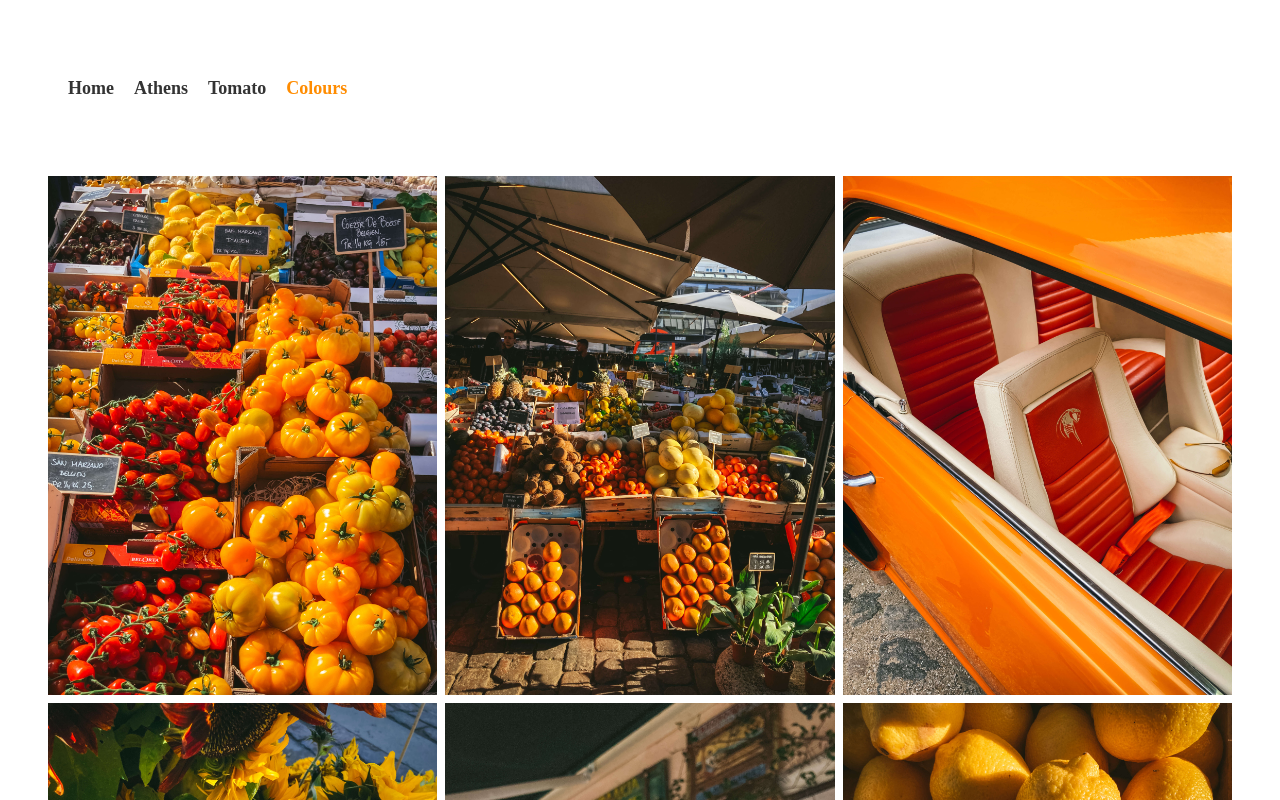
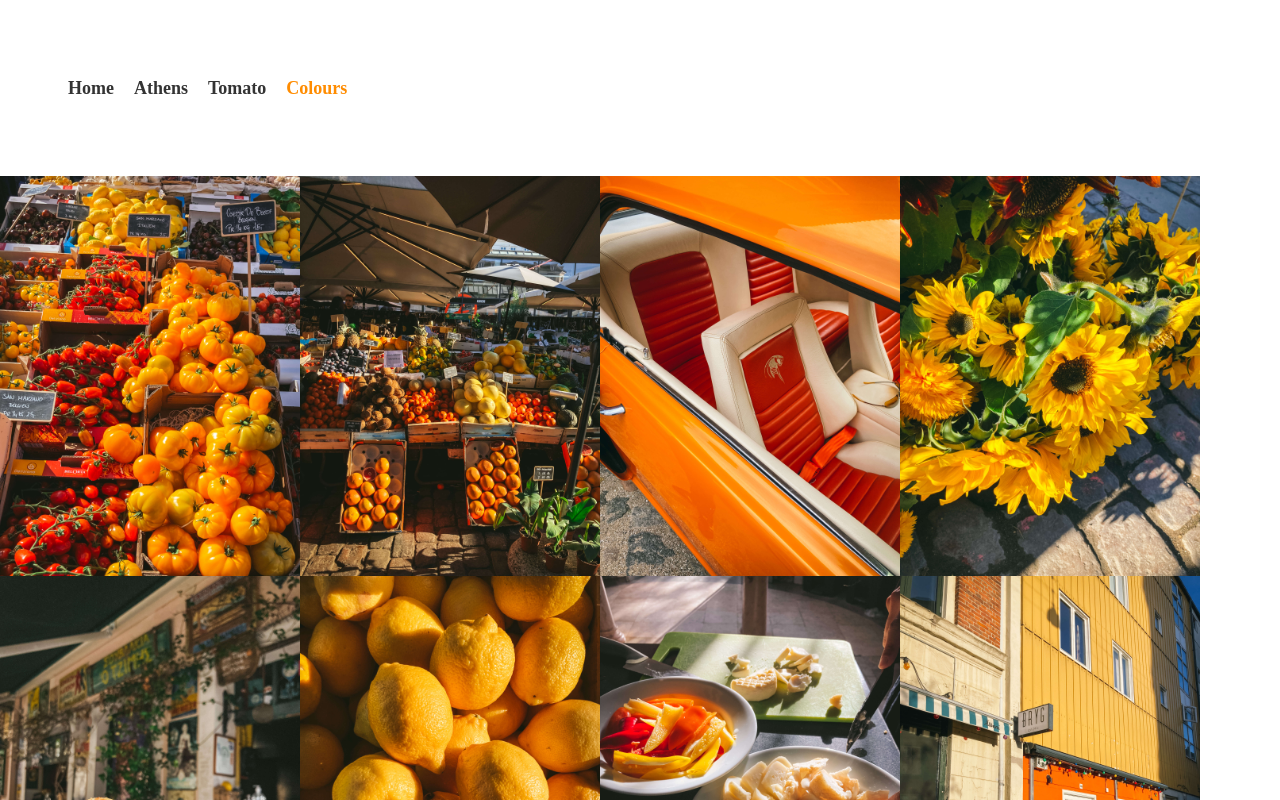
Before and after one commit to kamarini09/photography_portfolio, a Next.js app: page /projects/colours in a window 1280 px wide. Shown: the top 800 px of the page. Built offline with nearby package versions, Linux system fonts and the light colour scheme.

Commit message:
its working but not completly

```diff
--- a/package.json
+++ b/package.json
@@ -9,6 +9,7 @@
     "lint": "next lint"
   },
   "dependencies": {
+    "antd": "^5.4.6",
     "next": "13.3.1",
     "react": "18.2.0",
     "react-dom": "18.2.0"
--- a/src/components/PhotoCard.js
+++ b/src/components/PhotoCard.js
@@ -1,6 +1,18 @@
+import { Image } from 'antd';
+import { useState } from 'react';
+
 export default function PhotoCard(props){
+  const [visible, setVisible] = useState(false);
 
-    return (
-       <img src={props.imageUrl} alt="" />
-    )
+  return (
+    <Image.PreviewGroup>
+      <Image
+        preview={{ visible }}
+        width={300}
+        src={props.imageUrl}
+        alt=""
+        onClick={() => setVisible(true)}
+      />
+    </Image.PreviewGroup>
+  )
 }
--- a/src/pages/projects/colours.js
+++ b/src/pages/projects/colours.js
@@ -1,14 +1,16 @@
+
 import PhotoCard from "@/components/PhotoCard";
+import { Image } from 'antd';
 
 export default function ColourPage({photos}) {
-     return (
-        <>
-        <section>
-         {photos.map(photos =><PhotoCard key={photos.id}{...photos}/>)}
-        </section>
-        </>
-      )
-    }
+  return (
+    <>
+      <Image.PreviewGroup>
+        {photos.map(photo => <PhotoCard key={photo.id} imageUrl={photo.imageUrl} />)}
+      </Image.PreviewGroup>
+    </>
+  );
+}
 
     export async function getStaticProps() {
       const photos = [
--- a/src/styles/globals.css
+++ b/src/styles/globals.css
@@ -4,17 +4,17 @@
   margin: 0;
 }
 
-img {
+/* img {
   width: 100%;
   height: auto;
   max-width: 750px;
-}
+} */
 
 section {
   display: grid;
   grid-template-columns: 1fr 1fr 1fr;
-  gap: 0.5rem;
-  margin: 3rem;
+  /* gap: 0.5rem;
+  margin: 3rem; */
 }
 
 nav {
```
Also changed, not shown: 1 other file (tests, documents, lock files or other folders).
